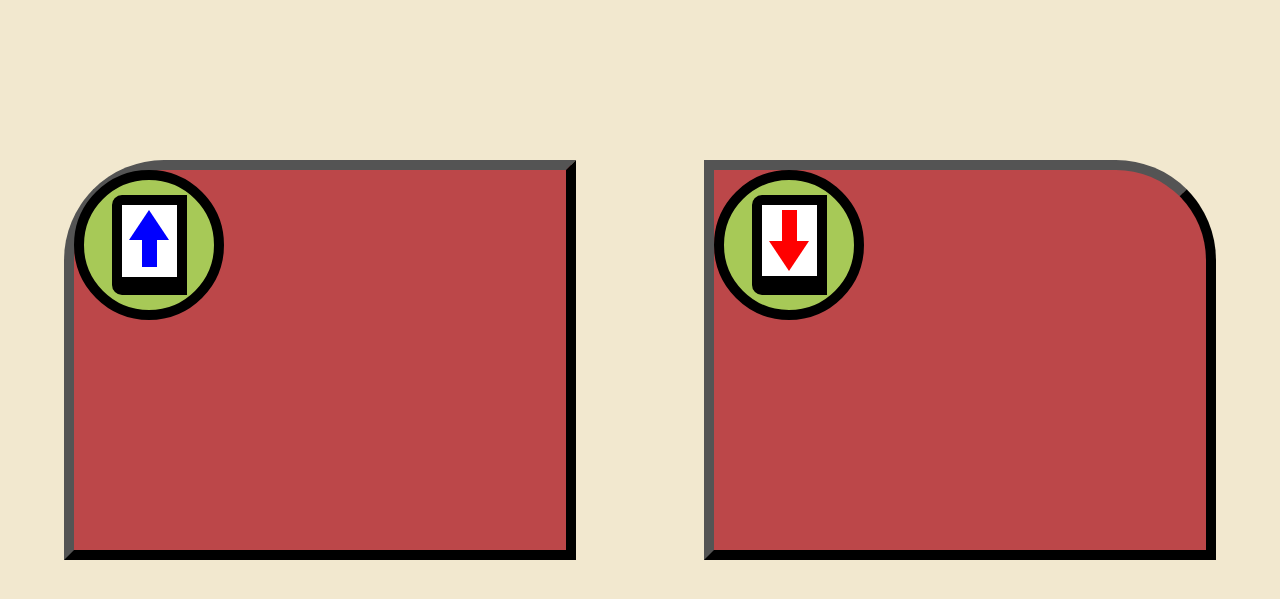
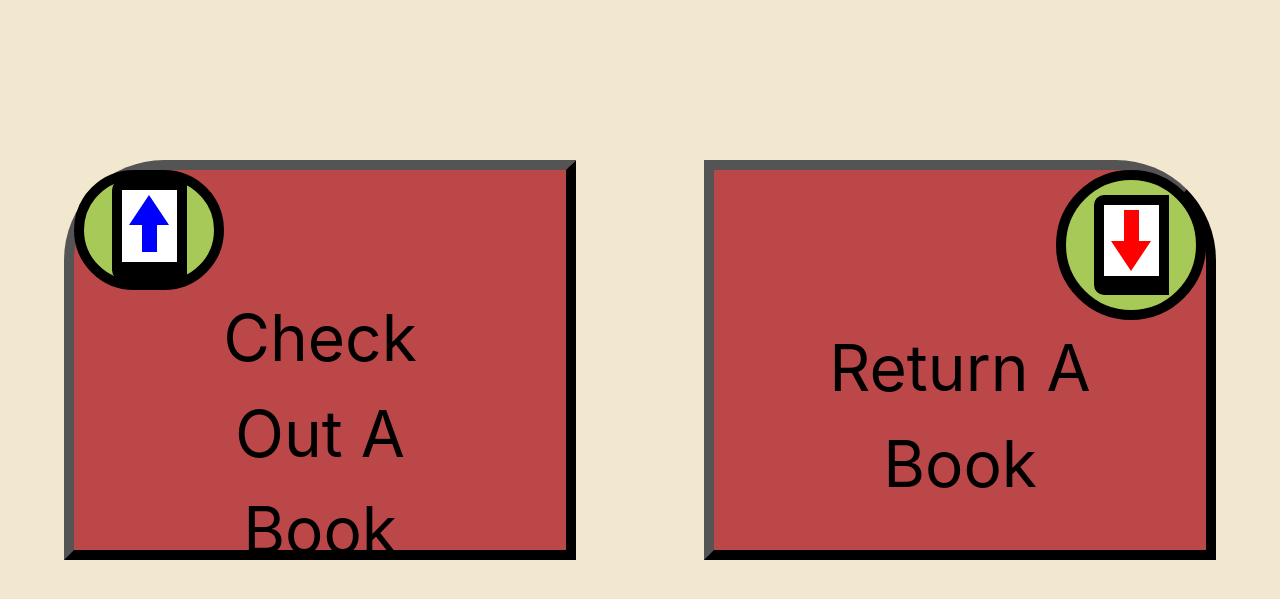
Before and after one commit to mccorxyz/minnehack-2023, a Django app: page / in a window 1280 px wide. Shown: the part 56-655 px from the top of the page. Run offline with Django 4.2, Linux system fonts and the light colour scheme.

Commit message:
Made the text nice looking on the button

```diff
--- a/library_project/website/static/website/buttons.css
+++ b/library_project/website/static/website/buttons.css
@@ -11,6 +11,8 @@
     border-color: black;
     border-width: 10px;
     padding: 0px;
+    flex-direction: column;
+    align-items: center;
 
     background-color: #BC4749;
     height: 400px;
@@ -18,6 +20,15 @@
     margin-left: 5%;
     margin-right: 5%;
     padding: none;
+
+    font-size: 64px;
+    font: bold;
+}
+
+.textBox {
+    text-align: center;
+
+    max-width: 300px;
 }
 
 .checkOutButton {
--- a/library_project/website/templates/website/home.html
+++ b/library_project/website/templates/website/home.html
@@ -8,22 +8,28 @@
 
 <div class="buttonContainer">
   <button class="checkOutButton buttons">
-    <div class="cornerCircle">
+    <div class="cornerCircle" style="align-self: flex-start;">
       <div class="cornerBook">
         <div class="iconTopArrow" style="border-bottom:30px solid blue;"></div>
         <div class="iconBottomArrow" style="background-color: blue;"></div>
         <div class="bottomIconBox"></div>
       </div>
     </div>
+    <div class="textBox">
+      Check Out A Book
+    </div>
   </button>
   <button class="returnButton buttons">
-    <div class="cornerCircle">
+    <div class="cornerCircle" style="align-self: flex-end;">
       <div class="cornerBook">
         <div class="iconBottomArrow" style="background-color: red; margin-bottom: 0; margin-top: 5px;"></div>
         <div class="iconArrowDown" style="border-top: 30px solid red;"></div>
         <div class="bottomIconBox"></div>
       </div>
     </div>
+    <div class="textBox">
+      Return A Book
+    </div>
   </button>
 </div>
 
```
